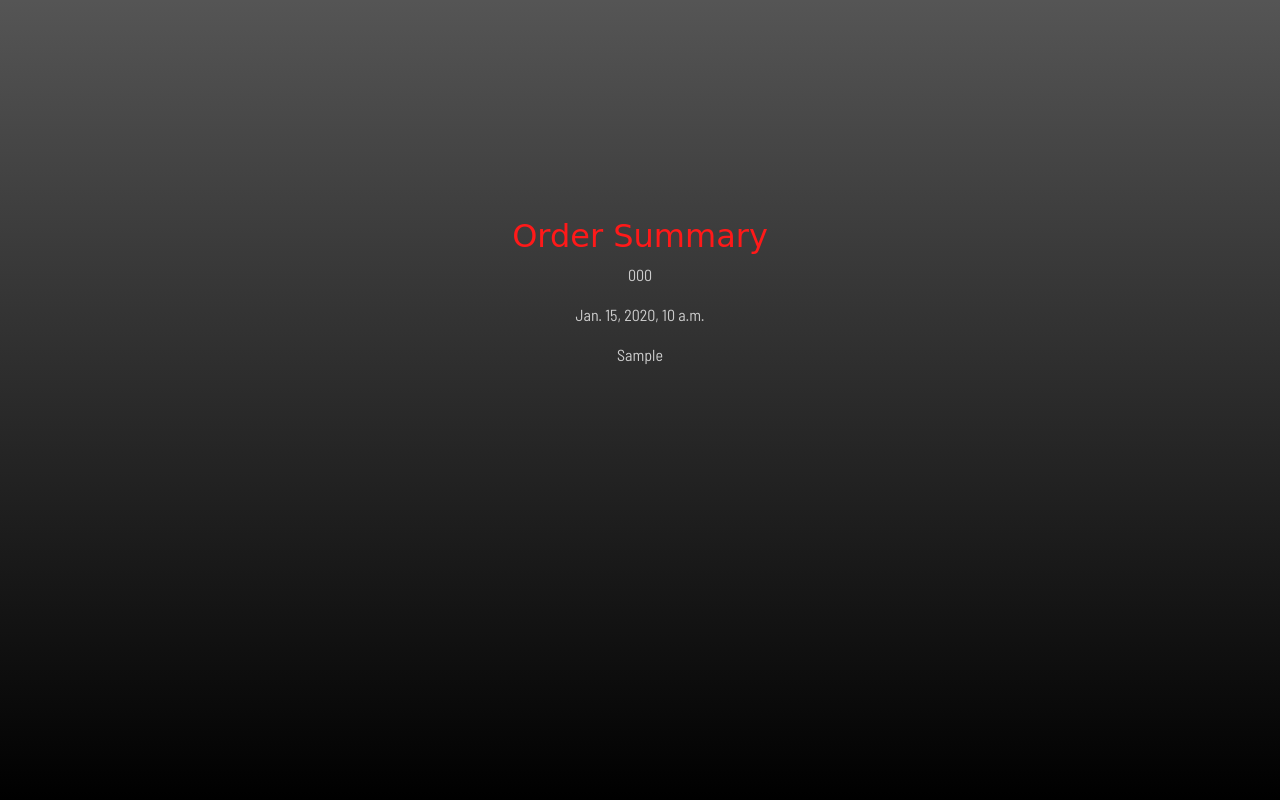
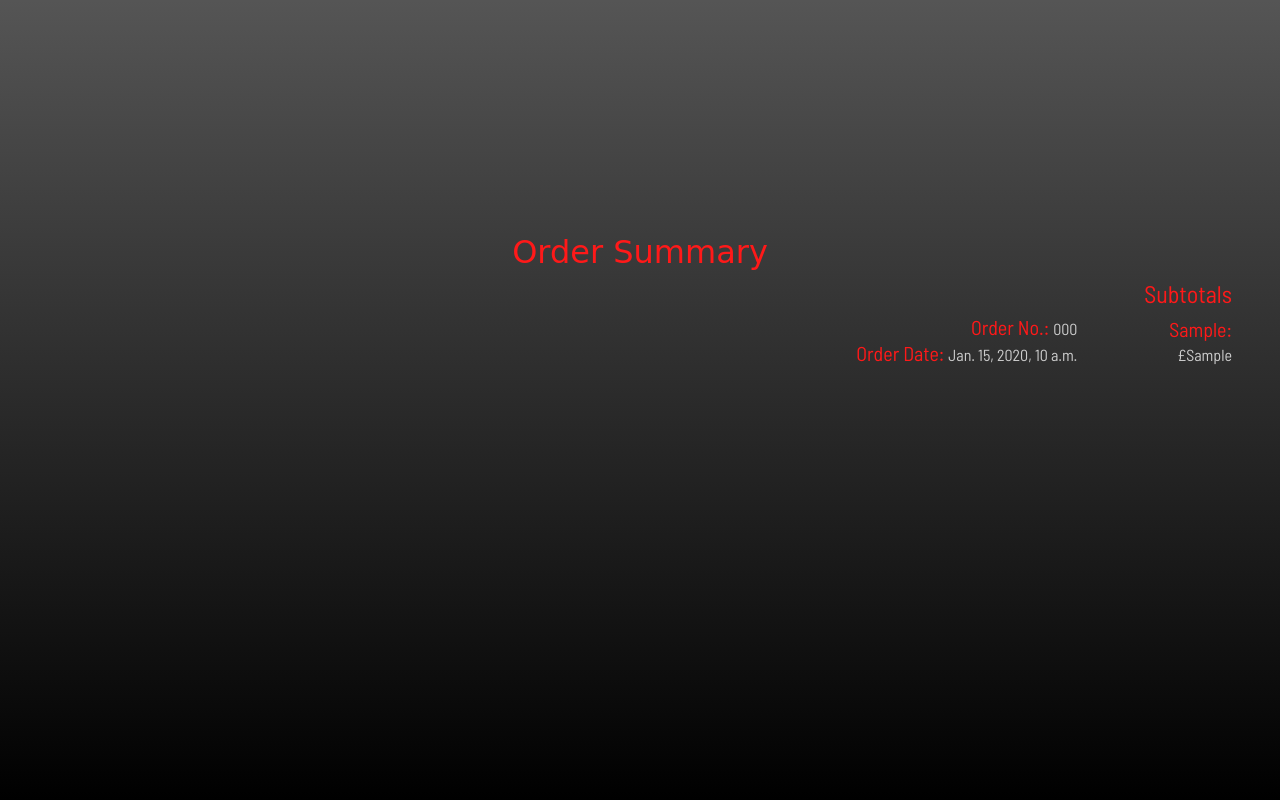
Before and after one commit to KWSNick/filmnight, a Django app: template checkout/templates/checkout/checkout_success.html in a window 1280 px wide. Shown: the part 90-890 px from the top of the page. Run offline with Django 3.2, Linux system fonts and the light colour scheme; data comes from the database, SQL or seed files in the repository; tables that the repository leaves empty hold one stand-in row (values such as "Sample post"); the template is opened without the code that fills it: values that come from a table or form of the project are taken from there, most other values are stand-ins (such as "Sample title", 1, 10 or a date in 2020); some libraries are stand-ins or nearby versions; some web fonts are replaced.

Commit message:
Created checkout_success template.

```diff
--- a/checkout/templates/checkout/checkout_success.html
+++ b/checkout/templates/checkout/checkout_success.html
@@ -2,20 +2,87 @@
 {% load static %}
 
 {% block content %}
-<div class="row">
+<div class="row gx-0">
     <div class="col">
         <h2 class="header_font sec_text_clr">Order Summary</h2>
     </div>
 </div>
-<div class="row">
-    <div class="col">
-        <p>{{ order.order_number }}</p>
-        <p>{{ order.date }}</p>
+<div class="row gx-0">
+    <div class="col text-end mt-auto me-5">
+        <h5 class="d-inline sec_text_clr">Order No.: </h5><span>{{ order.order_number }}</span><br>
+        <h5 class="d-inline sec_text_clr">Order Date: </h5><span>{{ order.date }}</span>
+    </div>
+    <div class="col-5 col-md-2 col-lg-1 text-end me-3 me-md-5">
+        <h4 class="sec_text_clr">Subtotals</h4>
+        {% for items, values in order_basket_json.items %}
+        {% if items != 'basket_items' %}
+        <h5 class="d-inline sec_text_clr">
+            {% if items == 'digital_subtotal' %}Digital{% elif items == 'dvd_subtotal' %}DVD{% elif items == 'br_subtotal' %}Bluray{% elif items == 'grand_total' %}Order
+            Total{% else %}{{ items }}{% endif %}:
+        </h5>
+        <span>£{{ values }}</span><br>
+        {% endif %}
+        {% endfor %}
     </div>
 </div>
-<div class="row">
-    <div class="col">
-        <p>{{ order.basket }}</p>
+<div class="row gx-0 justify-content-center">
+    {% for items, values in order_basket_json.items %}
+    {% if items == 'basket_items' %}
+    {% for film in films %}
+    {% for value in values %}
+    {% if film.id|add:"0" == value.film_id|add:"0" %}
+    <div class="col-11 col-md-5 col-lg-4 col-xl-3 m-2">
+
+        <div class="card card-block grad_bg_invert">
+            <a href="{% url 'filmpage' film.id %}" class="no_underline">
+                <div class="row gx-0">
+                    <div class="col-5 gx-0">
+                        <img src="{{ film.Poster_Link }}" class="card-img-top" alt="{{ film.Series_Title }} Poster">
+                    </div>
+                    <div class="col-7 gx-0 card-info">
+                        <div class="card-body">
+                            <h5>{{ film.Series_Title }}</h5>
+                            <p class="card-text">
+                                <table>
+                                    <thead>
+                                        <th>Format</th>
+                                        <th>Qty.</th>
+                                        <th>ST.</th>
+                                    </thead>
+                                    <tr>
+                                        <td>
+                                            <h6>Digital</h6>
+                                        </td>
+                                        </td>
+                                        <td>{{ value.format_quantity.digital }}</td>
+                                        <td>£<span>{{ value.format_total_cost.digital_total }}</span></td>
+                                    </tr>
+                                    <tr>
+                                        <td>
+                                            <h6>DVD</h6>
+                                        </td>
+                                        <td>{{ value.format_quantity.dvd }}</td>
+                                        <td>£<span>{{ value.format_total_cost.dvd_total }}</span></td>
+                                    </tr>
+                                    <tr>
+                                        <td>
+                                            <h6>Bluray</h6>
+                                        </td>
+                                        <td>{{ value.format_quantity.bluray }}</td>
+                                        <td>£<span>{{ value.format_total_cost.br_total }}</span></td>
+                                    </tr>
+                                </table>
+                            </p>
+                        </div>
+                    </div>
+                </div>
+            </a>
+        </div>
     </div>
+    {% endif %}
+    {% endfor %}
+    {% endfor %}
+    {% endif %}
+    {% endfor %}
 </div>
 {% endblock %}
```
Also changed, not shown: checkout/views.py (+12 -1 lines).
